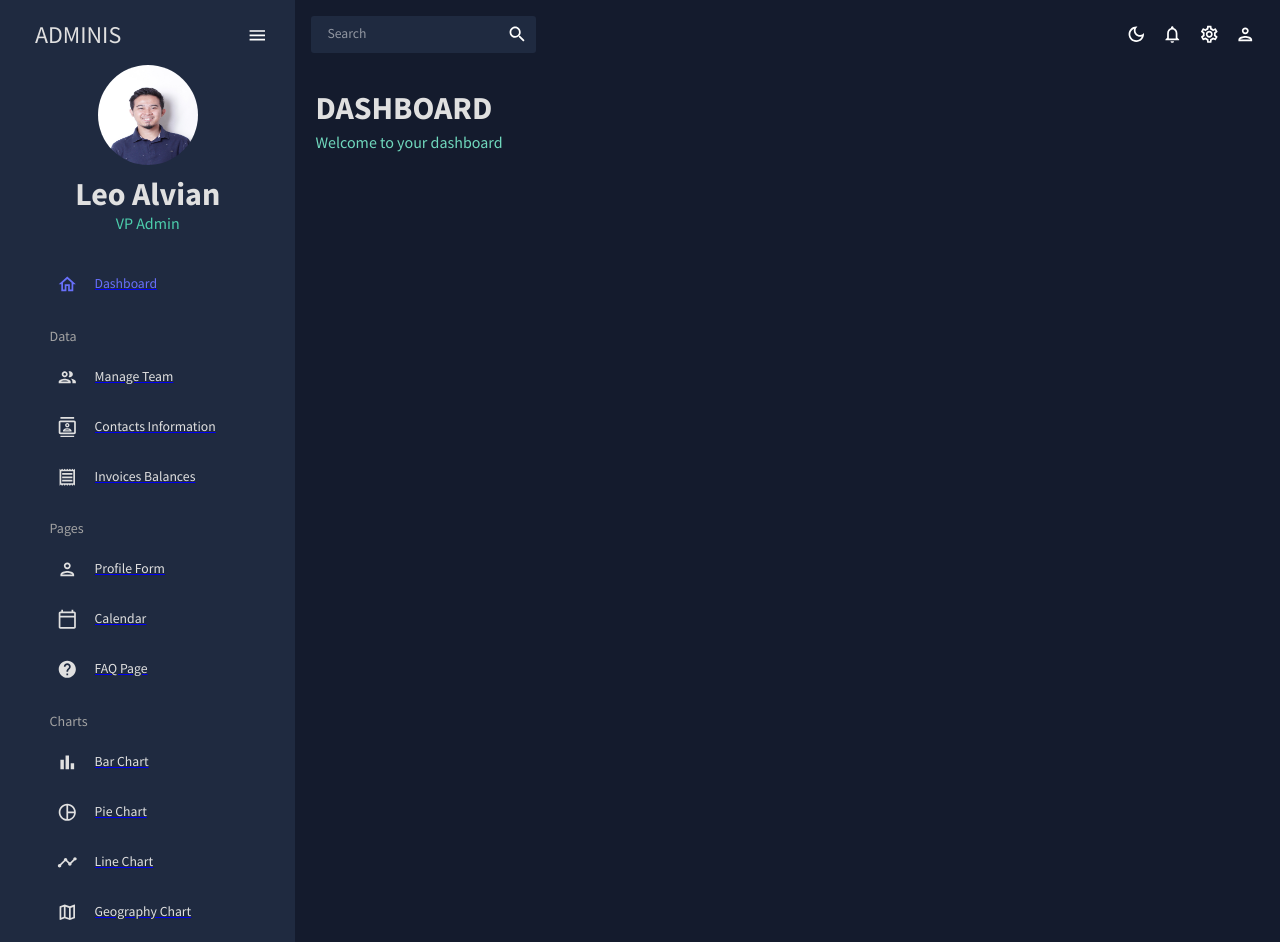
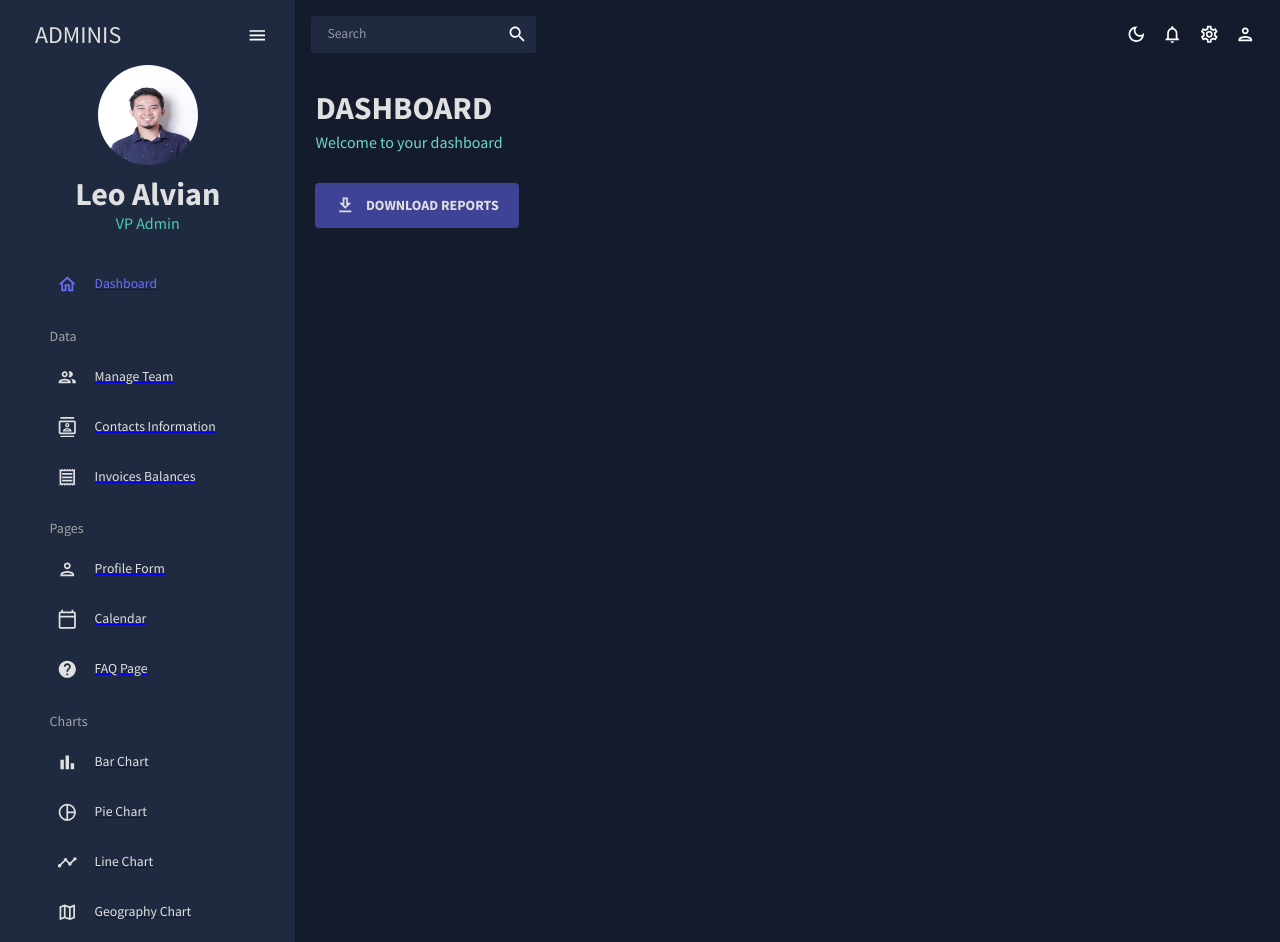
Before and after one commit to LeoAlvian/admin, a React (Create React App) app: page / in a window 1280 px wide. Built offline with nearby package versions, Linux system fonts and the light colour scheme; the HTML template or start-up script is replaced by a standard one.

Commit message:
25% woring on dashboard

```diff
--- /dev/null
+++ b/src/components/ProgressCircle.jsx
@@ -0,0 +1,25 @@
+import { Box, useTheme } from '@mui/material'
+import { tokens } from '../theme'
+
+const ProgressCircle = ({ progress = '0.75', size = '40' }) => {
+    const theme = useTheme()
+    const colors = tokens(theme.palette.mode)
+    const angle = progress * 360
+
+    return (
+        <Box
+            sx={{
+                background: `radial-gradient(${colors.primary[400]} 55%, transparent 56%),
+                conic-gradient(transparent 0deg ${angle}deg, ${colors.blueAccent[500]} ${angle}deg 360deg),
+                ${colors.greenAccent[500]}`,
+                borderRadius: '50%',
+                width: `${size}px`,
+                height: `${size}px`
+            }}
+        >
+
+        </Box>
+    )
+}
+
+export default ProgressCircle
--- /dev/null
+++ b/src/components/StatBox.jsx
@@ -0,0 +1,46 @@
+import { Box, Typography, useTheme } from '@mui/material'
+import { tokens } from '../theme'
+import ProgressCircle from './ProgressCircle'
+
+
+const StatBox = ({ title, subtitle, icon, progress, increase }) => {
+    const theme = useTheme()
+    const colors = tokens(theme.palette.mode)
+
+    return (
+        <Box width='100%' m='0 30px'>
+            <Box display='flex' justifyContent='space-between'>
+                <Box>
+                    {icon}
+                    <Typography
+                        vatiant='h4'
+                        fontWeight='bold'
+                        sx={{ color: colors.grey[100] }}
+                    >
+                        {title}
+                    </Typography>
+                </Box>
+                <Box>
+                    <ProgressCircle progress={progress} />
+                </Box>
+                <Box display='flex' justifyContent='space-between'>
+                <Typography
+                    vatiant='h5'
+                    sx={{ color: colors.greenAccent[500] }}
+                >
+                    {subtitle}
+                </Typography>
+                <Typography
+                    vatiant='h5'
+                    fontStyle='italic'
+                    sx={{ color: colors.greenAccent[600] }}
+                >
+                    {increase}
+                </Typography>
+                </Box>
+            </Box>
+        </Box>
+    )
+}
+
+export default StatBox
--- a/src/scenes/dashboard/index.jsx
+++ b/src/scenes/dashboard/index.jsx
@@ -1,11 +1,42 @@
-import { Box } from "@mui/material"
+import { Box, Button, IconButton, Typography, useTheme } from "@mui/material"
+import { tokens } from "../../theme"
 import Header from '../../components/Header'
+import { mockTransactions } from "../../data/mockData"
+import DonwloadOutlinedIcon from '@mui/icons-material/DownloadDoneOutlined'
+import EmailIcon from '@mui/icons-material/Email'
+import PointOfSaleIcon from '@mui/icons-material/PointOfSale'
+import PersonAddIcon from '@mui/icons-material/PersonAdd'
+import LineChart from '../../components/LineChart'
+import BarChar from '../../components/BarChart'
+import GeographyChart from "../../components/GeographyChart"
+import StatBox from '../../components/StatBox'
+import ProgressCircle from "../../components/ProgressCircle"
+import { DownloadOutlined } from "@mui/icons-material"
 
 const Dashboard = () => {
+    const theme = useTheme()
+    const colors = tokens(theme.palette.mode)
+
+
     return (
         <Box m='20px'>
             <Box display='flex' justifyContent='space-between' alignItems='center'>
                 <Header title='DASHBOARD' subtitle='Welcome to your dashboard'/>
+            </Box>
+
+            <Box>
+                <Button
+                    sx={{
+                        backgroundColor: colors.blueAccent[700],
+                        color: colors.grey[100],
+                        fontSize: '14px',
+                        fontWeight: 'bold',
+                        padding: '10px 20px'
+                    }}
+                >
+                    <DownloadOutlined sx={{ mr: '10px'}} />
+                    Download Reports
+                </Button>
             </Box>
         </Box>
     )
```
